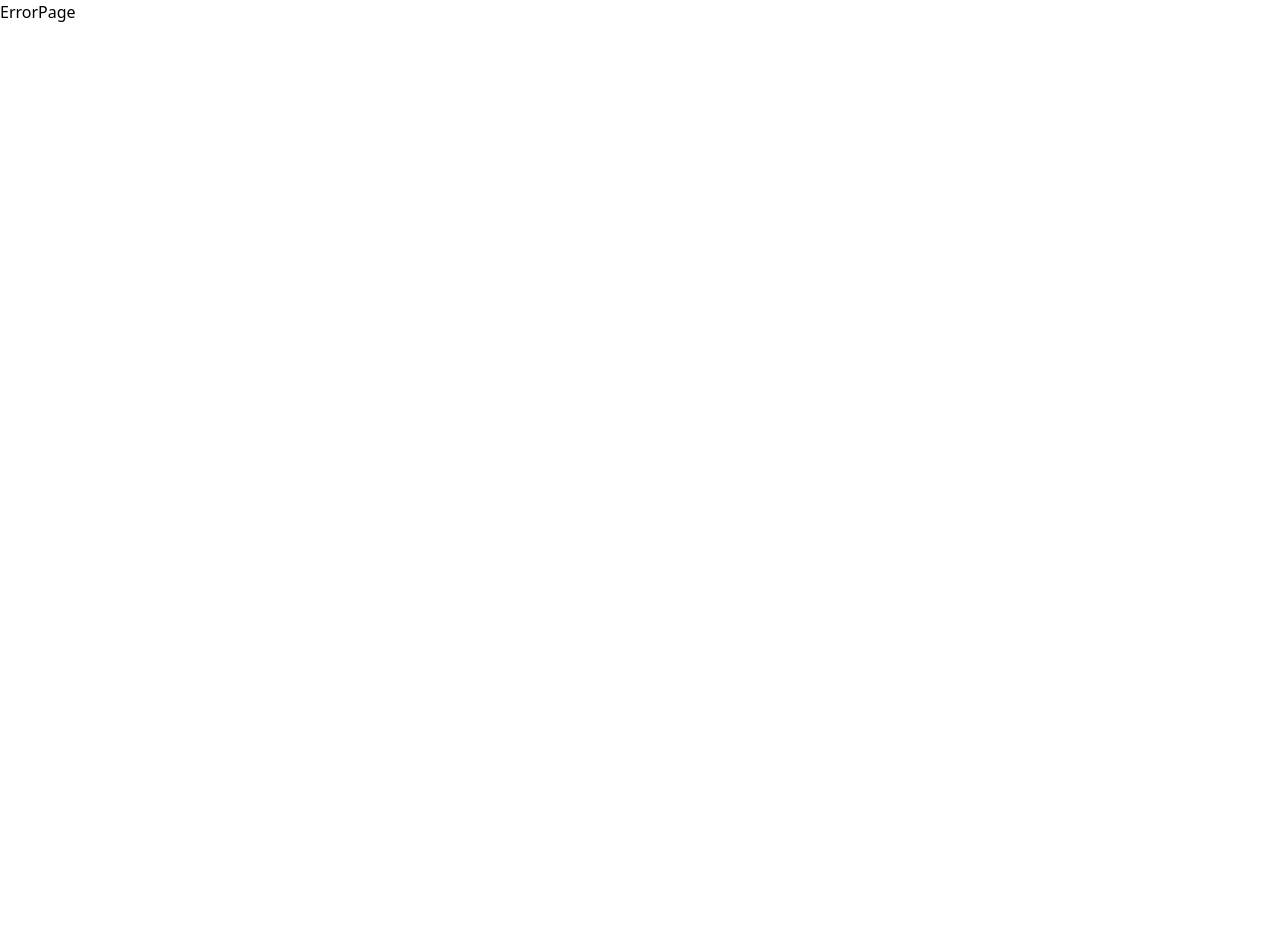
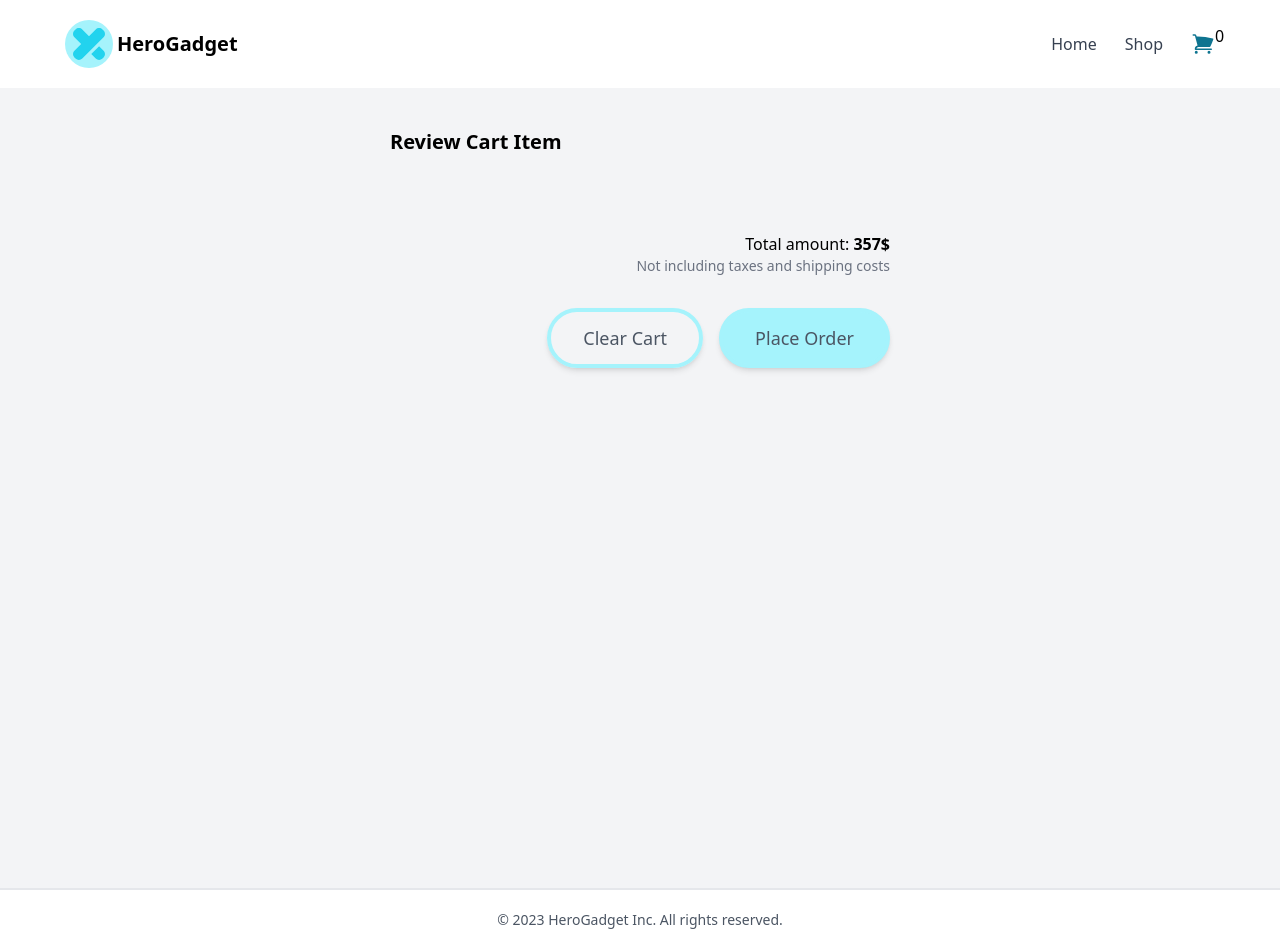
Before and after one commit to nishita-esrat/hero-gadget, a React (Vite) app: page /cart in a window 1280 px wide. Before the commit this address had no page. Before the commit the page ends 800 px from the top, so only its background shows below. Built offline with nearby package versions, Linux system fonts and the light colour scheme.

Commit message:
done cart page styling

```diff
--- /dev/null
+++ b/src/component/CartItem.jsx
@@ -0,0 +1,75 @@
+import React from "react";
+import { TrashIcon } from "@heroicons/react/24/solid";
+
+const CartItem = () => {
+  return (
+    <div className="bg-gray-100 min-h-screen h-auto">
+      <div className="container py-10">
+        <div className="max-w-[500px] w-auto mx-auto flex flex-col gap-8">
+          <h2 className="font-semibold mb-3 text-xl">Review Cart Item</h2>
+          {/* cart container */}
+          <div className="divide-y-4">
+            {/* <div className="flex justify-between py-3">
+              <div className="flex gap-4">
+                <div className="w-[120px]">
+                  <img
+                    src="https://i.ibb.co/GnQsSsL/smart-home-v2-7.jpg"
+                    alt="product image"
+                    className="w-auto"
+                  />
+                </div>
+                <div className="flex flex-col">
+                  <h5 className="font-semibold text-sm sm:text-lg">Smart Air Fryer</h5>
+                  <p className="text-gray-600 text-sm">Quantity: 1</p>
+                  <button className="my-auto flex text-gray-700">
+                    <TrashIcon className="w-5" /> Remove
+                  </button>
+                </div>
+              </div>
+              <div>
+                <p className="font-semibold">279$</p>
+                <p className="text-gray-600 text-sm">Total: 279$</p>
+              </div>
+            </div>
+            <div className="flex justify-between py-3">
+              <div className="flex gap-4">
+                <div className="w-[120px]">
+                  <img
+                    src="https://i.ibb.co/GnQsSsL/smart-home-v2-7.jpg"
+                    alt="product image"
+                    className="w-auto"
+                  />
+                </div>
+                <div className="flex flex-col">
+                  <h5 className="font-semibold text-sm sm:text-lg">Smart Air Fryer</h5>
+                  <p className="text-gray-600 text-sm">Quantity: 1</p>
+                  <button className="my-auto flex text-gray-700">
+                    <TrashIcon className="w-5" /> Remove
+                  </button>
+                </div>
+              </div>
+              <div>
+                <p className="font-semibold">279$</p>
+                <p className="text-gray-600 text-sm">Total: 279$</p>
+              </div>
+            </div> */}
+          </div>
+          <div className="text-right">
+            <p>
+              Total amount: <span className="font-semibold">357$</span>
+            </p>
+            <p className="text-sm text-gray-500">
+              Not including taxes and shipping costs
+            </p>
+          </div>
+          <div className="text-right">
+            <button className="btn-outline mr-4">Clear Cart</button>
+            <button className="btn-primary">Place Order</button>
+          </div>
+        </div>
+      </div>
+    </div>
+  );
+};
+
+export default CartItem;
--- a/src/component/Footer.jsx
+++ b/src/component/Footer.jsx
@@ -2,7 +2,7 @@ import React from "react";
 
 const Footer = () => {
   return (
-    <p className="py-5 text-center text-gray-600 text-sm border-t-2 mt-10">
+    <p className="py-5 text-center text-gray-600 text-sm border-t-2">
       &copy; 2023 HeroGadget Inc. All rights reserved.
     </p>
   );
--- a/src/component/Header.jsx
+++ b/src/component/Header.jsx
@@ -33,7 +33,7 @@ const Header = () => {
         >
           Shop
         </NavLink>
-        <Link className="relative" title="cart">
+        <Link to='/cart' className="relative" title="cart">
           <ShoppingCartIcon className="h-6 w-6 text-cyan-700" />
           <span className="absolute left-6 bottom-2">0</span>
         </Link>
@@ -72,7 +72,7 @@ const Header = () => {
             >
               Shop
             </NavLink>
-            <Link className="relative" title="cart">
+            <Link to='/cart' className="relative" title="cart">
               <ShoppingCartIcon className="h-6 w-6 text-cyan-700" />
               <span className="absolute left-6 bottom-2">0</span>
             </Link>
--- a/src/component/Home.jsx
+++ b/src/component/Home.jsx
@@ -4,7 +4,7 @@ import { Link } from "react-router-dom";
 
 const Home = () => {
   return (
-    <div>
+    <div className="mb-10">
       <div className="bg-gray-200 h-64 pt-20 pb-96">
         <div className="container flex flex-col justify-center items-center gap-7 text-center">
           <h1 className="title-text text-2xl sm:text-4xl md:text-5xl lg:text-6xl md:pb-5"> Welcome To HeroGadget</h1>
--- a/src/component/Shop.jsx
+++ b/src/component/Shop.jsx
@@ -7,7 +7,7 @@ const Shop = () => {
   const products = useLoaderData()
   console.log(products)
   return (
-    <div className='container py-12 grid lg:grid-cols-3 md:grid-cols-2 sm:grid-cols-1 gap-7'>
+    <div className='container py-12 grid lg:grid-cols-3 md:grid-cols-2 sm:grid-cols-1 gap-7 mb-10'>
       {
         products.map((item)=> <SingleShopItem key={item.id} product={item}/>)
       }
--- a/src/main.jsx
+++ b/src/main.jsx
@@ -6,6 +6,7 @@ import { createBrowserRouter, RouterProvider } from "react-router-dom";
 import Home from "./component/Home.jsx";
 import ErrorPage from "./component/ErrorPage.jsx";
 import Shop from "./component/Shop.jsx";
+import CartItem from "./component/CartItem.jsx";
 
 const router = createBrowserRouter([
   {
@@ -20,7 +21,11 @@ const router = createBrowserRouter([
       {
         path: "shop",
         element: <Shop />,
-        loader:()=> fetch('products.json')
+        loader: () => fetch("products.json"),
+      },
+      {
+        path: "cart",
+        element: <CartItem />,
       },
     ],
   },
```
